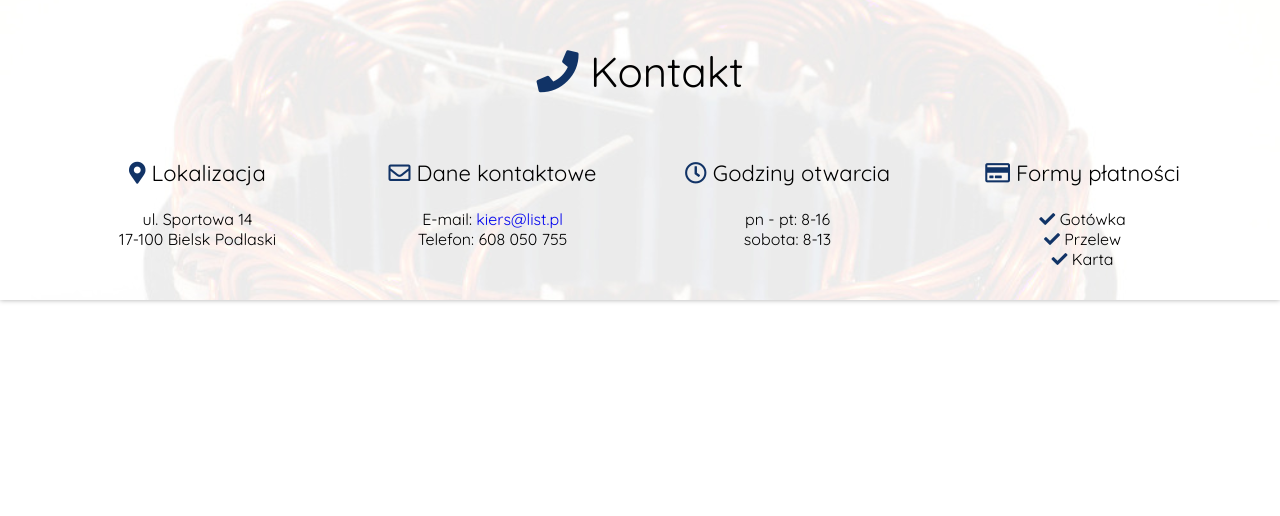
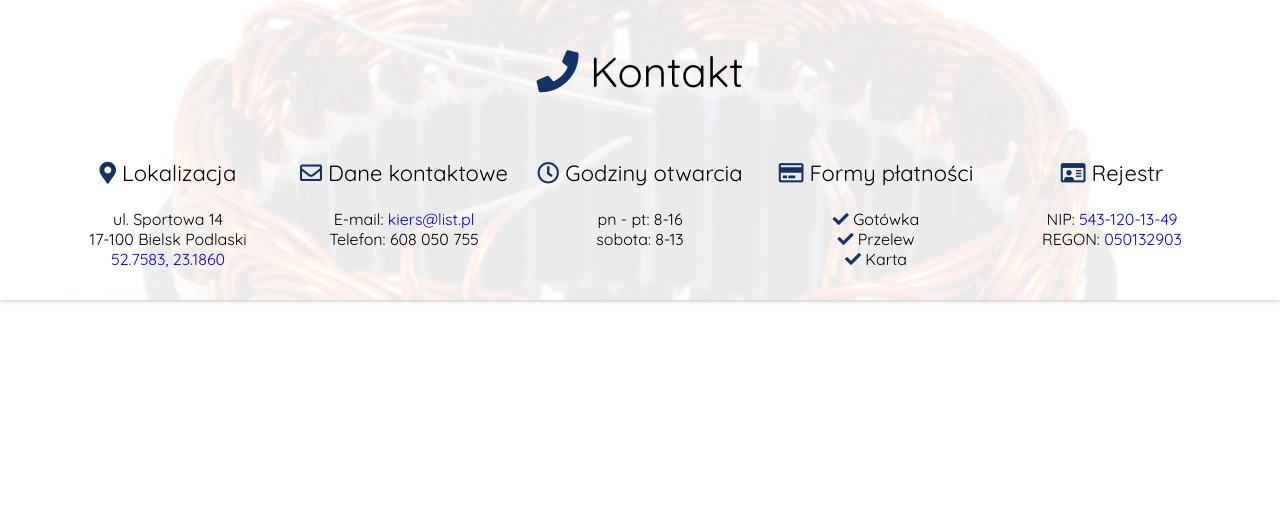
Before and after one commit to karol-kiersnowski/elektromechanika, a PHP site: page / in a window 1280 px wide. Shown: the part 4259-4775 px from the top of the page. Run offline with PHP 8.4, Linux system fonts and the light colour scheme; some libraries are stand-ins or nearby versions.

Commit message:
fix OpenStreetMap & update contact info

```diff
--- a/index.html
+++ b/index.html
@@ -204,38 +204,42 @@
 
 
 
-		<section id="kontakt">
-			<h2 class="text-center"><i class="fa fa-phone"></i> Kontakt</h2>
-			<div class="float-left col-25 text-center">
+		<section id="kontakt" class="text-center">
+			<h2><i class="fa fa-phone"></i> Kontakt</h2>
+
+			<div class="inline-block col-20">
 				<h3><i class="fa fa-map-marker-alt"></i> Lokalizacja</h3>
 				<p>
 					ul. Sportowa 14<br>
-					17-100 Bielsk Podlaski
+					17-100 Bielsk Podlaski<br>
+					<a target="_blank" href="https://www.openstreetmap.org/?mlat=52.7583&mlon=23.1860#map=16/52.7583/23.1860&layers=N">52.7583, 23.1860</a>
 				</p>
-			</div>
-			<div class="float-left col-25 text-center">
+			</div><div class="inline-block col-20">
 				<h3><i class="far fa-envelope"></i> Dane kontaktowe</h3>
 				<p>
 					E-mail: <a href="mailto:kiers@list.pl">kiers@list.pl</a><br>
 					Telefon: 608 050 755
 				</p>
-			</div>
-			<div class="float-left col-25 text-center">
+			</div><div class="inline-block col-20">
 				<h3><i class="far fa-clock"></i> Godziny otwarcia</h3>
 				<p>
 					pn - pt: 8-16<br>
 					sobota: 8-13
 				</p>
-			</div>
-			<div class="float-left col-25 text-center">
+			</div><div class="inline-block col-20">
 				<h3><i class="far fa-credit-card"></i> Formy płatności</h3>
 				<p>
 					<i class="fa fa-check"></i> Gotówka<br>
 					<i class="fa fa-check"></i> Przelew<br>
 					<i class="fa fa-check"></i> Karta
 				</p>
+			</div><div class="inline-block col-20">
+				<h3><i class="far fa-id-card"></i> Rejestr</h3>
+				<p>
+					NIP: <a target="_blank" href="https://wyszukiwarkaregon.stat.gov.pl/appBIR/index.aspx">543-120-13-49</a><br>
+					REGON: <a target="_blank" href="https://wyszukiwarkaregon.stat.gov.pl/appBIR/index.aspx">050132903</a>
+				</p>
 			</div>
-			<div class="clear"></div>
 		</section>
 
 
--- a/script.js
+++ b/script.js
@@ -26,7 +26,7 @@ function initMap() {
 	document.getElementById("map-content").style.backgroundImage = "none";
 
 	var map = L.map('map-content', {
-		center: [52.7582866, 23.1860516],
+		center: [52.7583, 23.1861],
 		zoom: 16,
 		scrollWheelZoom: false,
 		touchZoom: true,
@@ -39,7 +39,7 @@ function initMap() {
 	}).addTo(map);
 	map.scrollWheelZoom.disable();
 
-	L.marker([52.7582866, 23.1860516]).addTo(map).bindPopup("Elektromechanika Krzysztof Kiersnowski<br>ul. Sportowa 14<br>17-100 Bielsk Podlaski<br><a target='_blank' href='https://www.openstreetmap.org/#map=16/52.7583/23.1861&layers=N'>52.7582866, 23.1860516</a>");
+	L.marker([52.7583, 23.1860]).addTo(map).bindPopup("Elektromechanika Krzysztof Kiersnowski<br>ul. Sportowa 14<br>17-100 Bielsk Podlaski<br><a target='_blank' href='https://www.openstreetmap.org/?mlat=52.7583&mlon=23.1860#map=16/52.7583/23.1860&layers=N'>52.7583, 23.1860</a>");
 }
 
 /*function initGoogleMap() {
--- a/style.css
+++ b/style.css
@@ -182,7 +182,11 @@ h3 { font-size: 22px; }
 .col-100 { width: 100%; }
 .col-50 { width: 50%; }
 .col-25 { width: 25%; padding: 5px; }
-.inline-block { display: inline-block; }
+.col-20 { width: 20%; padding: 5px; }
+.inline-block {
+	display: inline-block;
+	vertical-align: top;
+}
 .float-left { float: left; }
 .float-right { float: right; }
 .clear { clear: both; }
@@ -307,6 +311,7 @@ table {
 
 	section { padding-top: 20px; }
 
+	.col-20 { width: 50%; }
 	.col-25 { width: 50%; }
 	.col-50 { width: 100%; }
 	.float-left,
--- a/wersja2/index.html
+++ b/wersja2/index.html
@@ -245,7 +245,7 @@
 					poniedziałek - piątek: 8-16<br>
 					sobota: 8-13
 				</p>
-				<h3><i class="far fa-id-card" style="font-size: 25px;"></i> Rejestr</h3>
+				<h3><i class="far fa-id-card"></i> Rejestr</h3>
 				<p>
 					NIP: 5431201349<br>
 					REGON: 050132903
```
